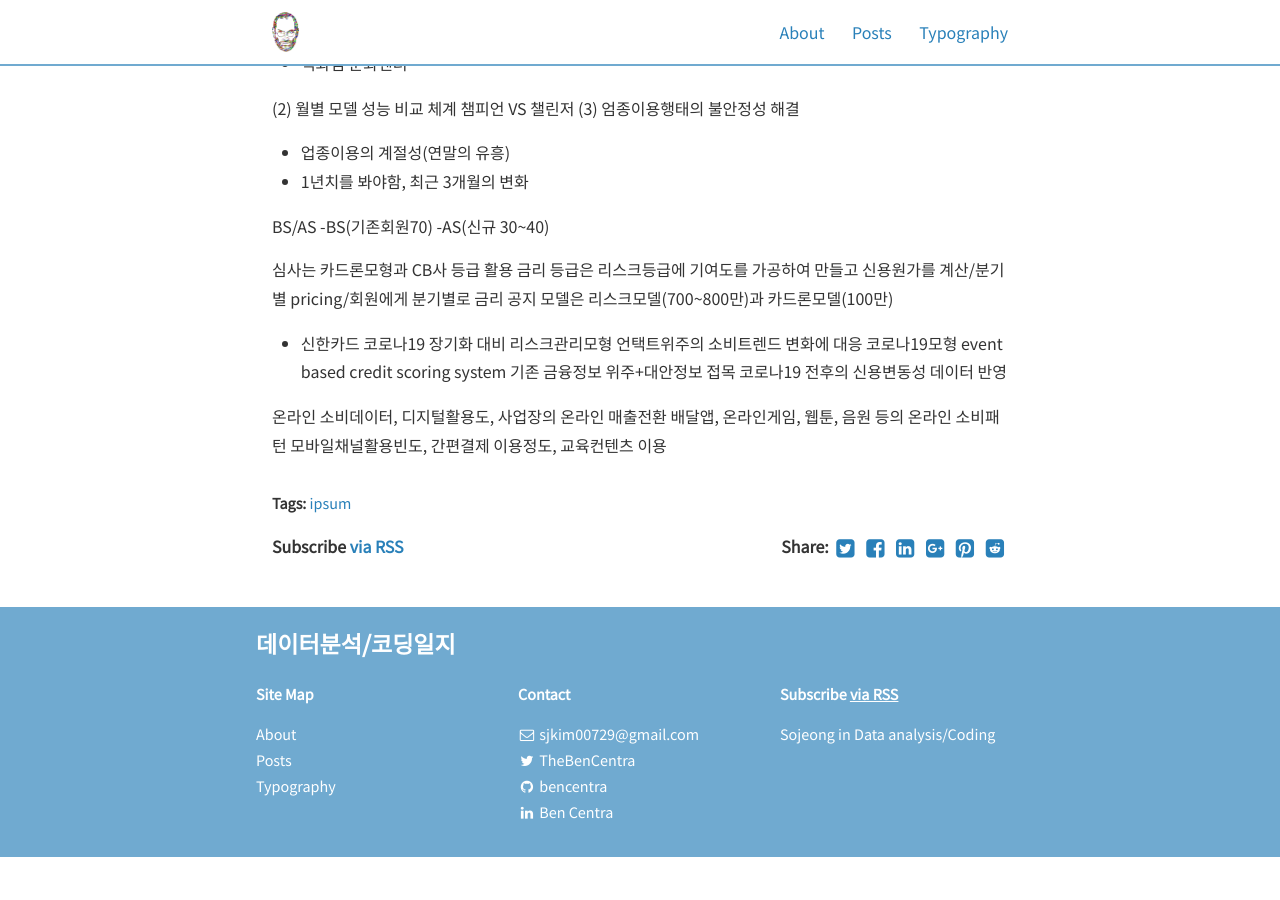
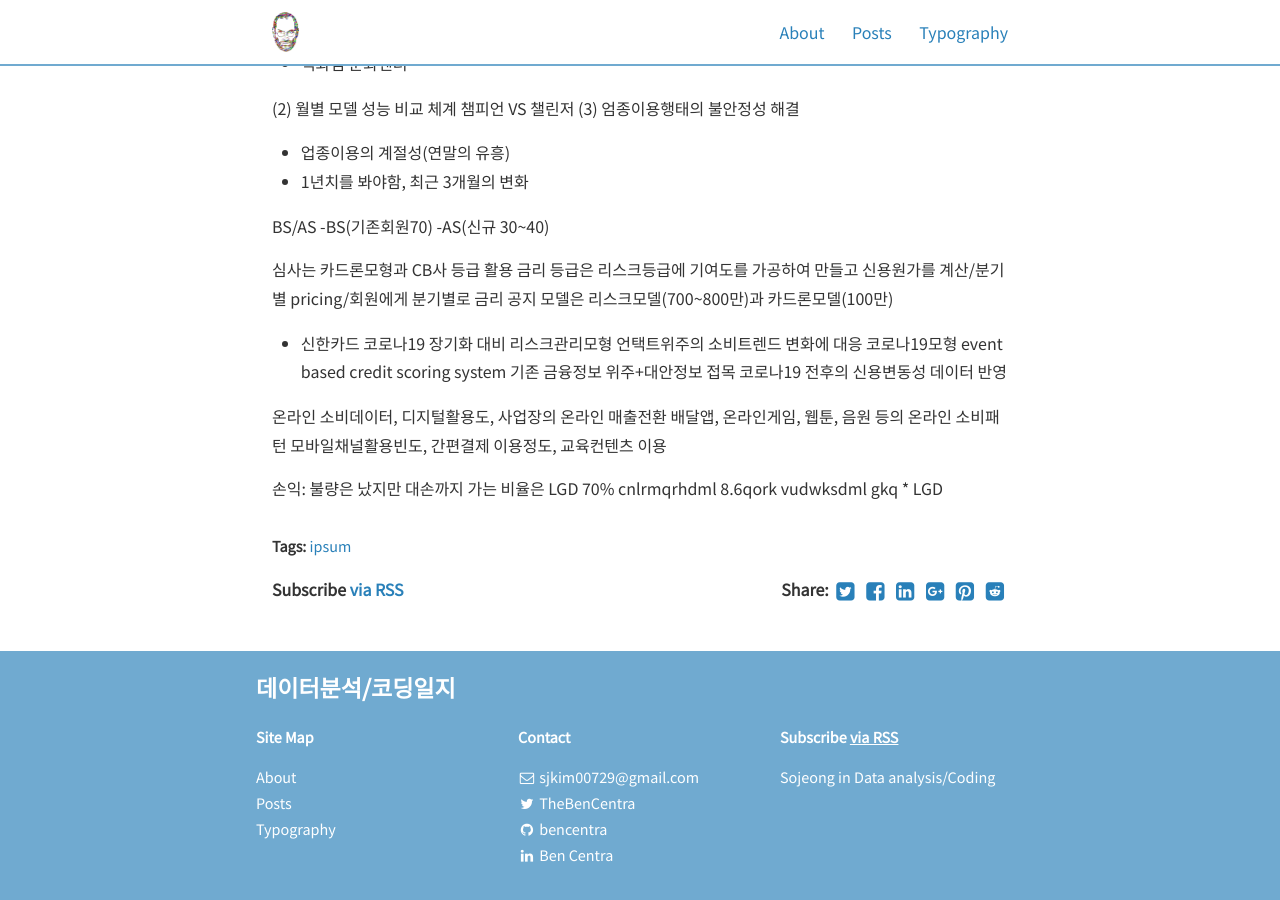
Before and after one commit to sjkim-design/sjkim-design.github.io, a Jekyll site: the page built from _posts/2015-04-18-dummy4.md, in a window 1280 px wide and 900 px high, scrolled down 2740 px. Built offline with Jekyll 4.4.1, drawn with Linux system fonts in a browser that asks for light colours; nearby versions of some CDN libraries; some web fonts are replaced; before the commit the page ends 3597 px from its top, so only the background shows below that.

Commit message:
Update 2015-04-18-dummy4.md

```diff
--- a/_posts/2015-04-18-dummy4.md
+++ b/_posts/2015-04-18-dummy4.md
@@ -137,3 +137,6 @@ BS/AS
 온라인 소비데이터, 디지털활용도, 사업장의 온라인 매출전환
 배달앱, 온라인게임, 웹툰, 음원 등의 온라인 소비패턴
 모바일채널활용빈도, 간편결제 이용정도, 교육컨텐츠 이용
+
+손익: 불량은 났지만 대손까지 가는 비율은 LGD 70%
+cnlrmqrhdml 8.6qork vudwksdml gkq * LGD
```
